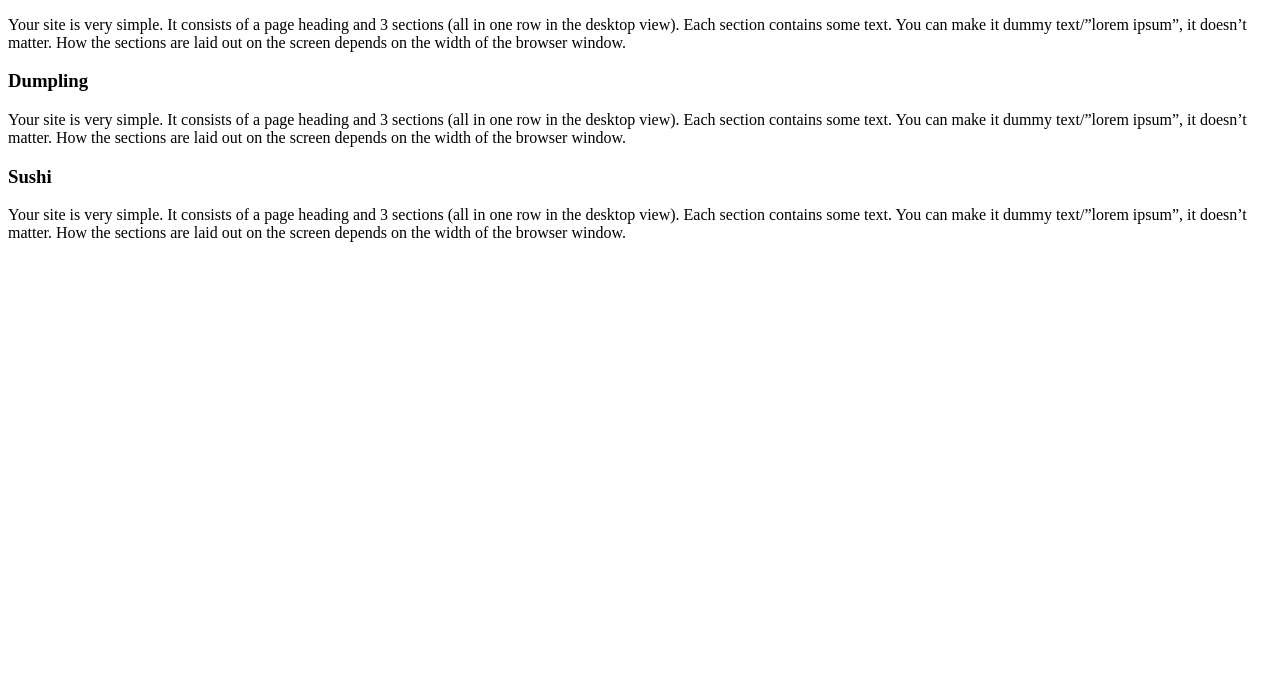
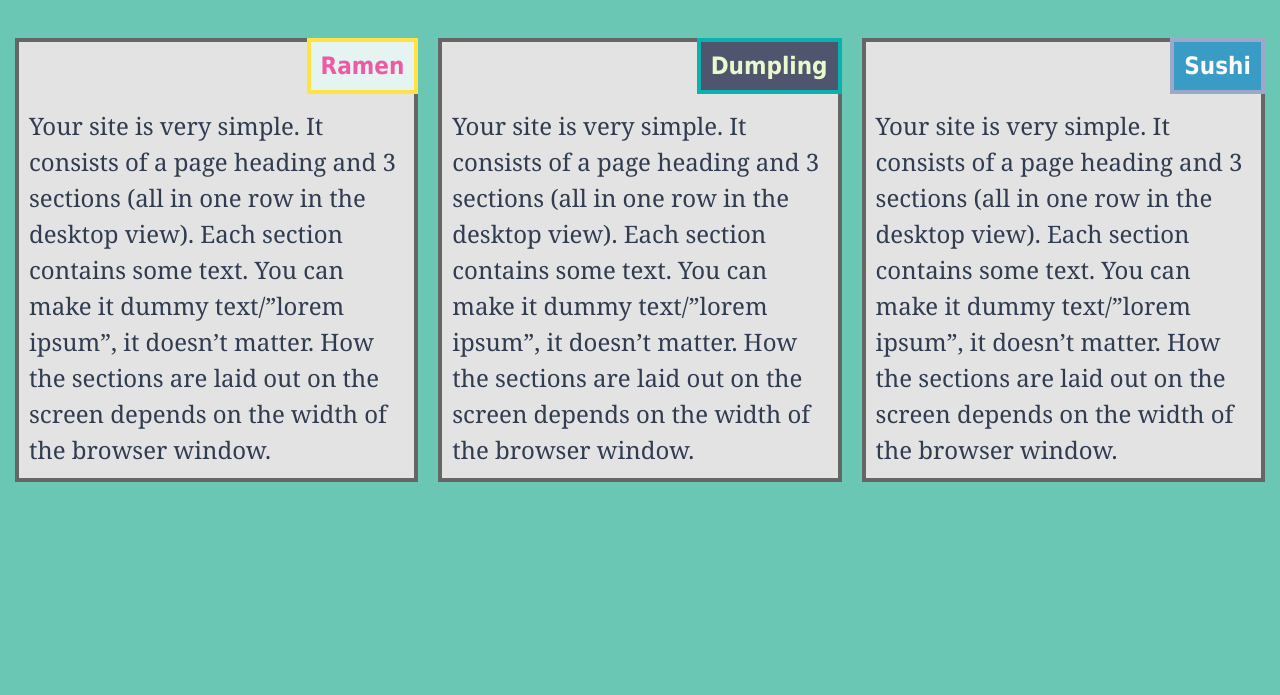
Before and after one commit to Qurratul/mod2_submission, a plain HTML site: page index.html in a window 1280 px wide. Shown: the part 105-800 px from the top of the page. Drawn offline with Linux system fonts and the light colour scheme.

Commit message:
Update index.html

```diff
--- a/index.html
+++ b/index.html
@@ -3,7 +3,7 @@
 	<head>
 		<meta charset="utf-8">
 		<meta name="viewport" content="width=device-width, initial-scale=1">
-		<link rel="stylesheet" type="text/css" href="st2.css">
+		<link rel="stylesheet" type="text/css" href="css/style.css">
 		<title> Mod2 submission by Qurratul </title>
 	</head>
 	<body>
```
